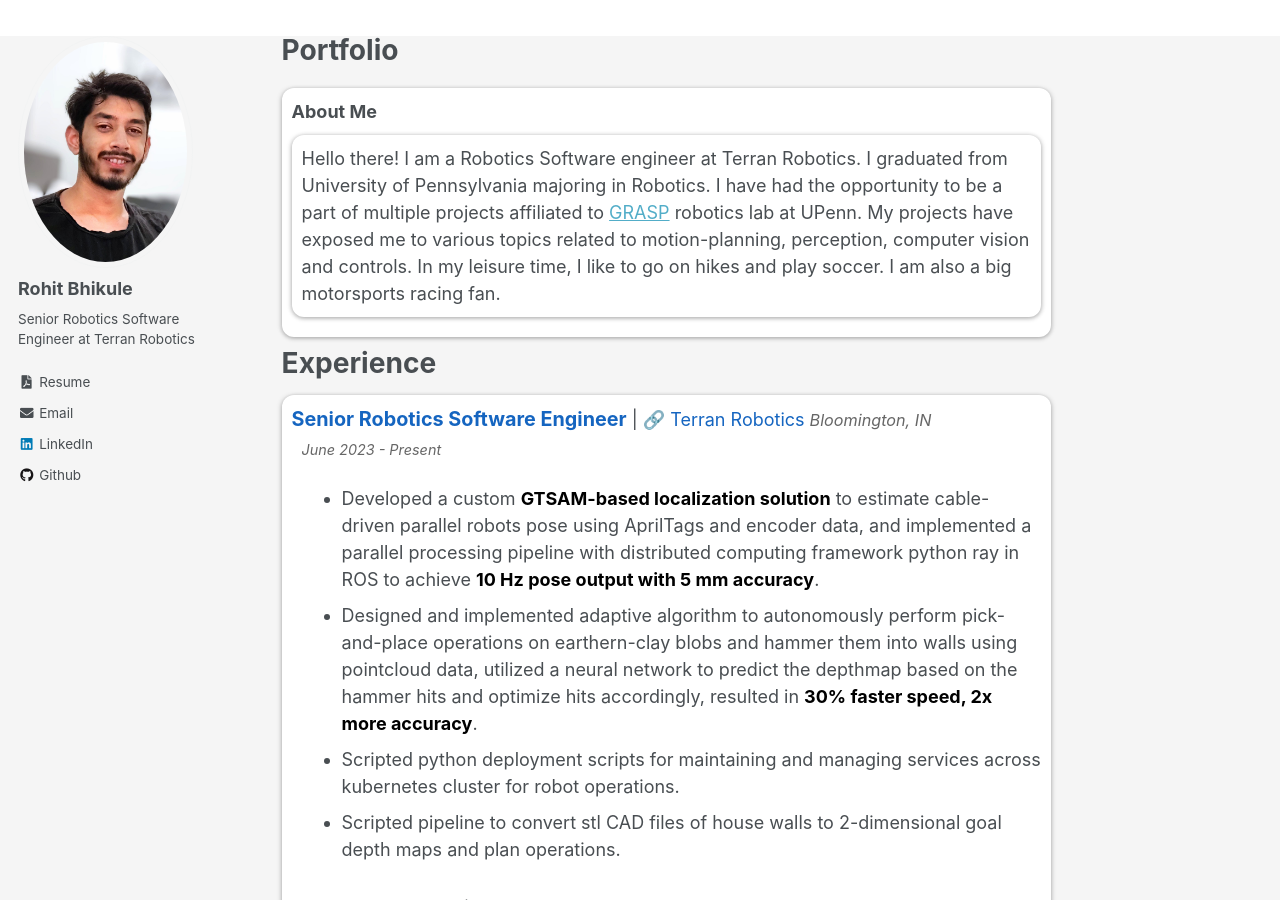
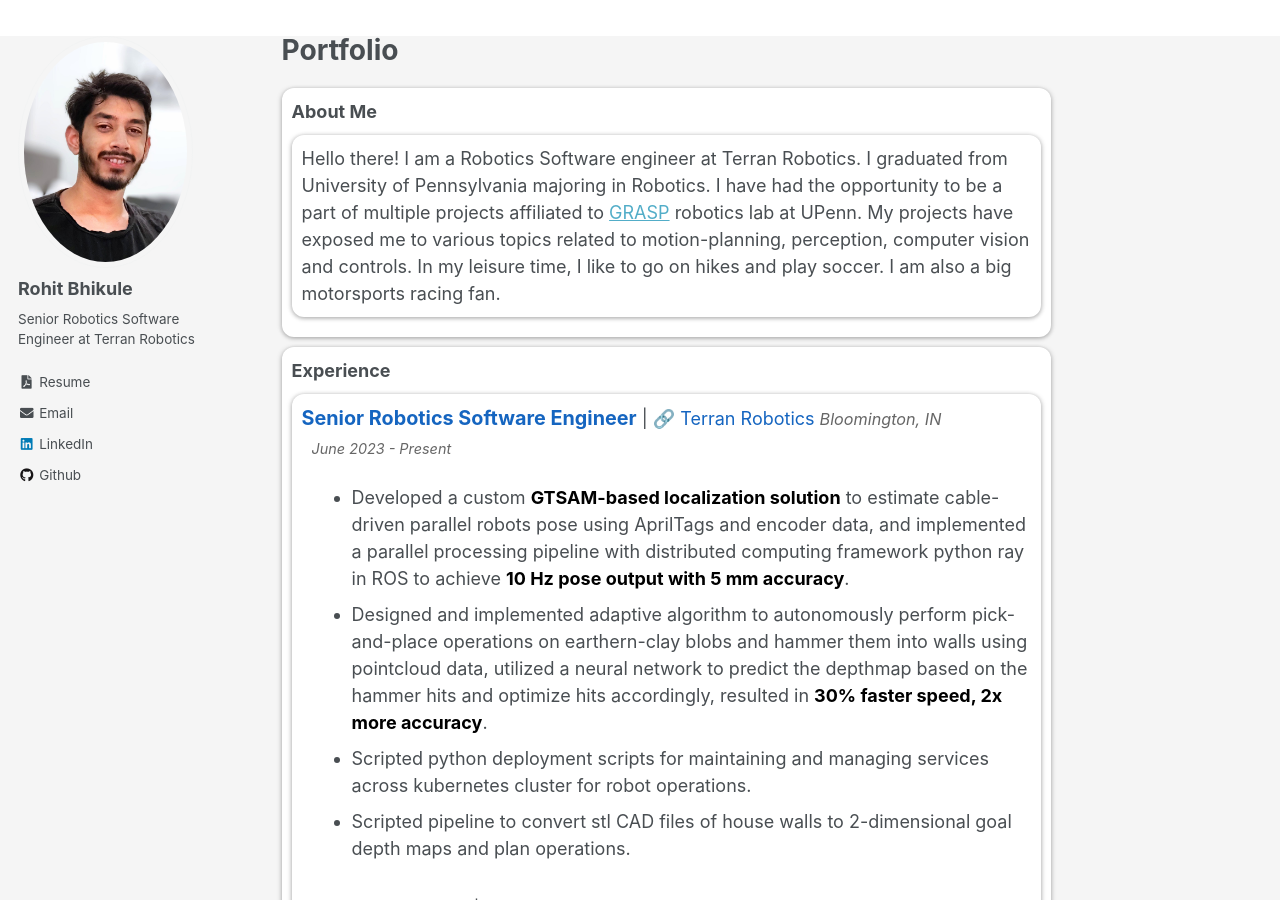
Before and after one commit to rohiitb/rohiitb.github.io, a Jekyll site: the page built from _pages/about.md, in a window 1280 px wide and 900 px high. Built offline with Jekyll 4.4.1, drawn with Linux system fonts in a browser that asks for light colours.

Commit message:
update layout

```diff
--- a/_pages/about.md
+++ b/_pages/about.md
@@ -15,8 +15,8 @@
 </div>
 </div>
 
-Experience
-======
+<div class="experience-block">
+<strong>Experience</strong>
 <div class="experience-block">
 
   <div class="hyperlink">
@@ -63,6 +63,7 @@
         </div>
       </div>
   </div>
+</div>
 </div>
 
 <style>
@@ -136,8 +137,8 @@
 </style>
 
 
-Projects
-======
+<div class="experience-block">
+<strong>Projects</strong>
 <div class="experience-block">
 
   <div class="hyperlink">
@@ -239,3 +240,4 @@
   <br>
 
 </div>
+</div>
```
